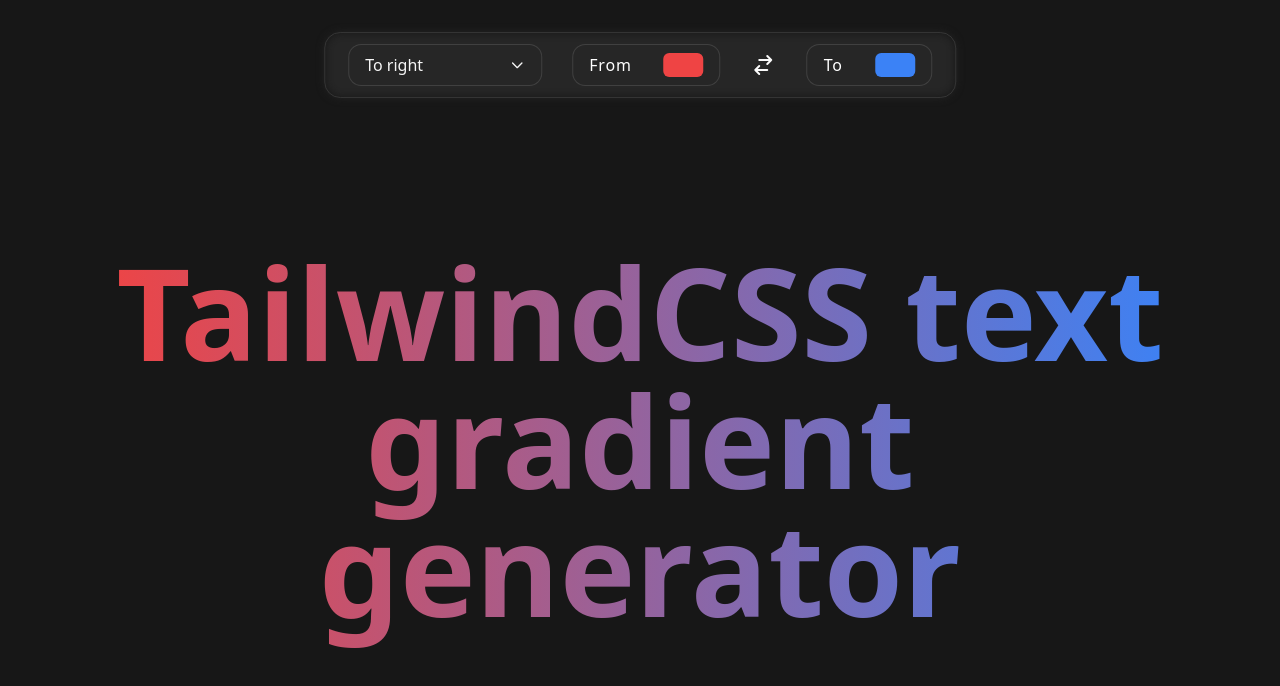
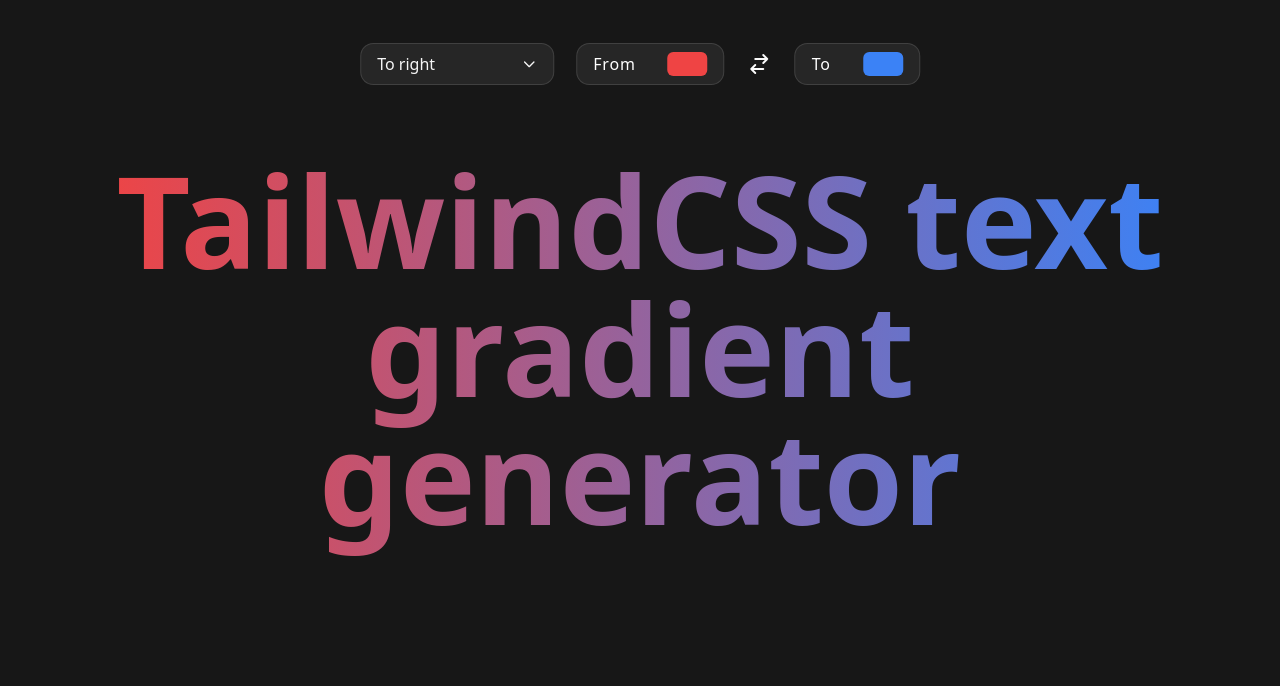
Before and after one commit to kiyov09/tailwind-text-gradient, a Next.js app: page / in a window 1280 px wide. Shown: the top 686 px of the page. Built offline with nearby package versions, Linux system fonts and the light colour scheme.

Commit message:
Almost done

```diff
--- a/package.json
+++ b/package.json
@@ -13,6 +13,7 @@
     "@types/react-color": "^3.0.6",
     "next": "latest",
     "react": "18.1.0",
+    "react-code-blocks": "^0.0.9-0",
     "react-color": "^2.19.3",
     "react-colorful": "^5.5.1",
     "react-dom": "18.1.0",
--- a/pages/index.tsx
+++ b/pages/index.tsx
@@ -10,6 +10,8 @@
 import { RgbaColor } from 'react-colorful';
 
 import { rgbaToCSS } from '../utils/colors';
+import GeneratedCode from '../components/GeneratedCode';
+import { CopyBlock, dracula } from 'react-code-blocks';
 
 const options: ListboxOptions = [
   {
@@ -70,6 +72,10 @@
     a: 1,
   });
 
+  const code = `text-transparent bg-clip-text ${direction} from-[${rgbaToCSS(
+    initialColor
+  )}] to-[${rgbaToCSS(toColor)}]`;
+
   const textRef = useRef<HTMLHeadingElement>(null);
 
   const onNewDirection = (option: Option) => {
@@ -105,15 +111,31 @@
         <link rel="icon" href="/favicon.ico" />
       </Head>
 
-      <main className="h-screen w-screen bg-neutral-900 p-6 md:p-12 lg:px-24">
+      <main className="grid h-screen w-screen place-items-center bg-neutral-900 p-6 md:p-10 lg:px-24">
         <h1
           ref={textRef}
-          className={`mx-auto max-w-7xl pb-6 ${direction} mt-[15vh] from-red-500 to-blue-500 bg-clip-text text-center text-6xl font-extrabold leading-none text-transparent md:mt-[25vh] md:text-[7rem] lg:text-[8rem]`}
+          className={`mx-auto max-w-7xl pb-6 ${direction} from-red-500 to-blue-500 bg-clip-text text-center text-6xl font-extrabold leading-none text-transparent md:mb-20 md:place-self-end md:text-[7rem] lg:text-[8rem]`}
         >
           TailwindCSS text gradient generator
         </h1>
 
-        <div className="fixed bottom-4 left-0 right-0 flex w-auto flex-wrap items-center justify-between gap-5 bg-transparent px-6 py-3 after:absolute after:inset-0 after:-z-10 md:top-8 md:bottom-auto md:left-1/2 md:right-auto md:-translate-x-1/2 md:flex-nowrap md:justify-center md:gap-8 md:rounded-2xl md:border md:border-neutral-700 md:after:rounded-2xl md:after:bg-neutral-800 md:after:blur-sm">
+        {/*<GeneratedCode code={code} />*/}
+        <div className="place-self-start md:place-self-auto">
+          <CopyBlock
+            text={code}
+            language="html"
+            theme={dracula}
+            customStyle={{
+              padding: '1.5rem',
+              paddingRight: '3.5rem',
+              overflow: 'auto',
+              textAlign: 'center',
+              marginBottom: '2rem',
+            }}
+          />
+        </div>
+
+        <div className="fixed bottom-4 left-0 right-0 flex w-auto flex-wrap items-center justify-between gap-5 bg-transparent px-6 py-3 after:absolute after:inset-0 after:-z-10 md:top-8 md:bottom-auto md:left-1/2 md:right-auto md:-translate-x-1/2 md:flex-nowrap md:justify-center md:gap-6 md:rounded-2xl md:after:rounded-2xl">
           <Listbox options={options} onSelect={onNewDirection} />
           <ColorPicker
             onChange={(color) => setInitialColor(color)}
--- a/utils/colors.ts
+++ b/utils/colors.ts
@@ -1,5 +1,5 @@
 import { RgbaColor } from 'react-colorful';
 
 export function rgbaToCSS(color: RgbaColor): string {
-  return `rgba(${color.r}, ${color.g}, ${color.b}, ${color.a})`;
+  return `rgba(${color.r},${color.g},${color.b},${color.a})`;
 }
```
Also changed, not shown: 1 other file (tests, documents, lock files or other folders).
